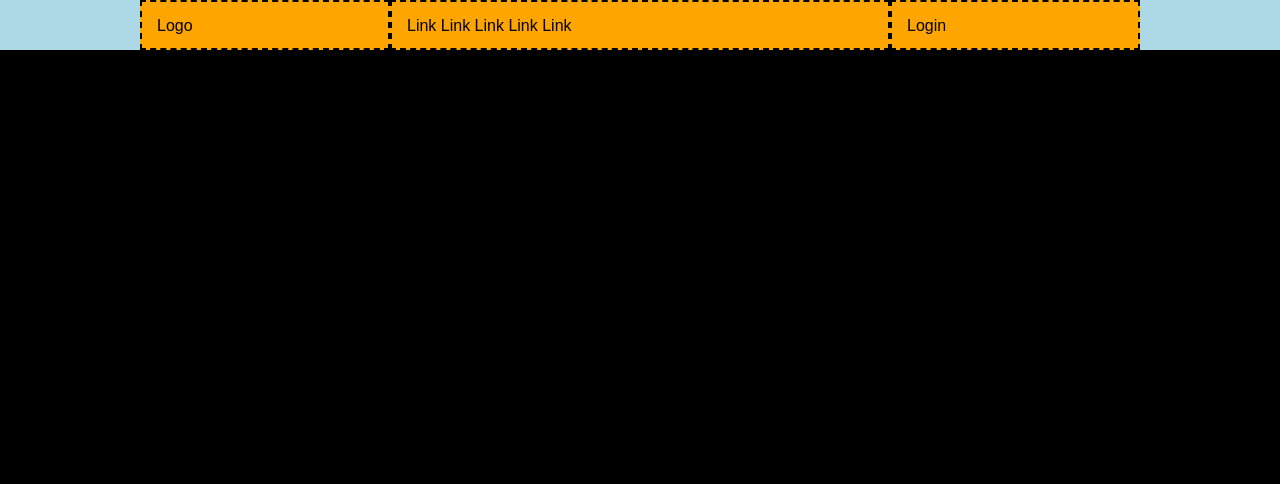
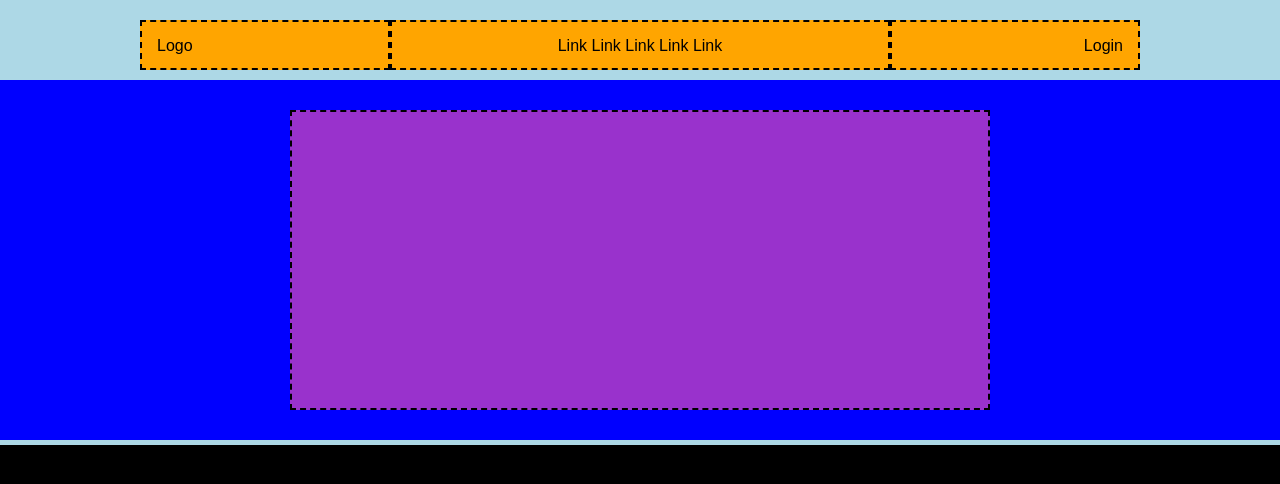
Before and after one commit to GianmarcoDato/htmlcss-struttura-discord, a plain HTML site: page index.html in a window 1280 px wide. Drawn offline with Linux system fonts and the light colour scheme.

Commit message:
completato header

```diff
--- a/index.html
+++ b/index.html
@@ -14,7 +14,11 @@
             <div class="nav-links dashed">Link Link Link Link Link</div>
             <div class="nav-login dashed">Login</div>
         </div>
-    </header>
+        <div class="  flex-container-blue">
+            <div class="boxed nav-pink dashed"></div>
+        </div>
+
+     </header>
 
 
 
--- a/style.css
+++ b/style.css
@@ -12,6 +12,7 @@ body{
 
 header{
     background-color: lightblue;
+    padding: 20px 0 5px 0;
 
 }
 
@@ -24,6 +25,7 @@ header{
 .flex-container{
     display: flex;
     height: 50px;
+
 
 }
 
@@ -40,6 +42,7 @@ header{
     color: black;
     width: 25%;
    padding: 15px;
+   text-align: left;
 
 }
 
@@ -47,7 +50,7 @@ header{
     color: black;
     width: 50%;
     padding: 15px;
-
+    text-align: center;
 
 }
 
@@ -55,5 +58,18 @@ header{
     color: black;
     width: 25%;
     padding: 15px;
+    text-align: right;
 
 }
+
+.flex-container-blue{
+    background-color: blue;
+    min-height: 350px;
+    margin-top: 10px;
+    padding: 30px;
+}
+.nav-pink{
+    background-color: darkorchid;
+    max-width: 700px;
+    min-height: 300px;
+}
```
